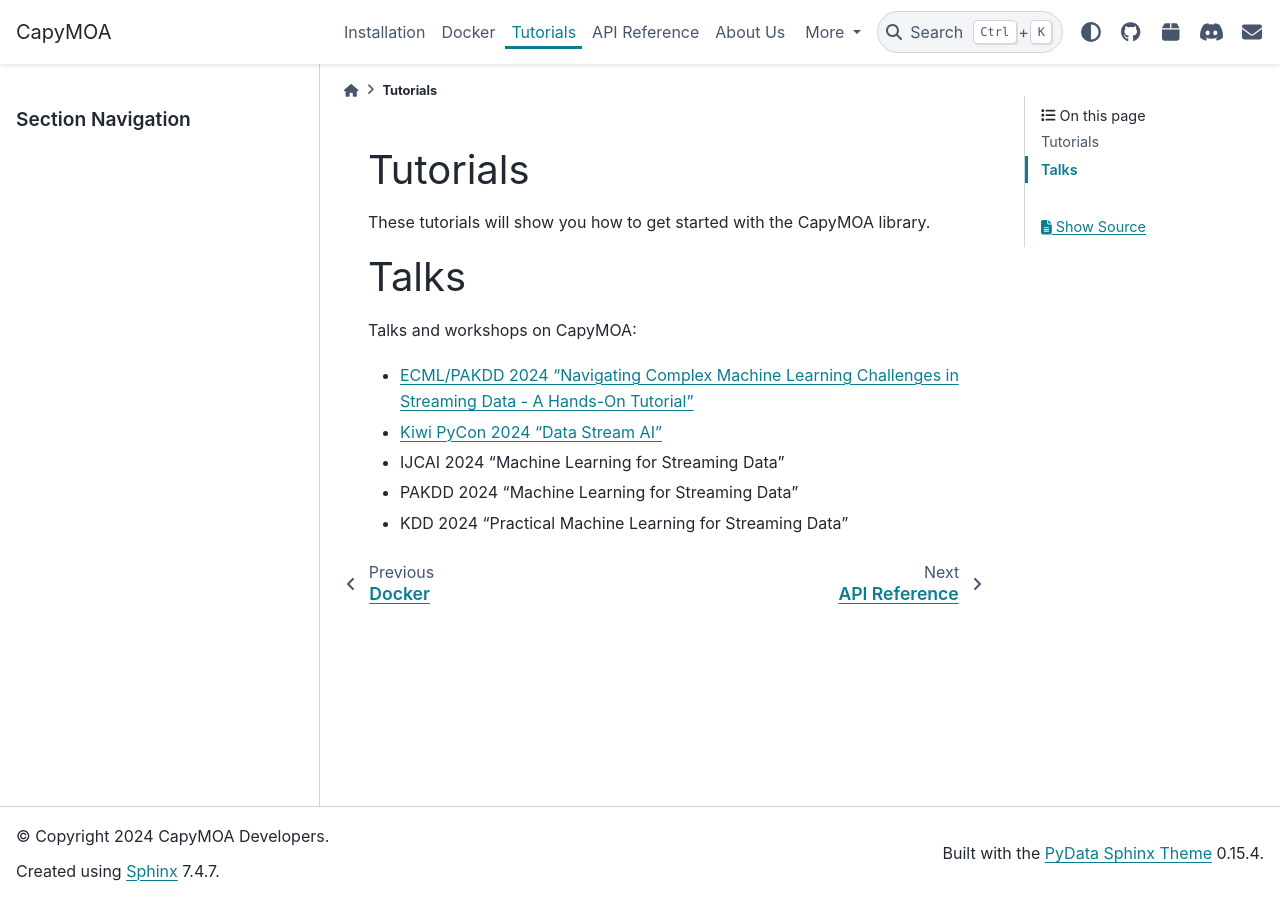
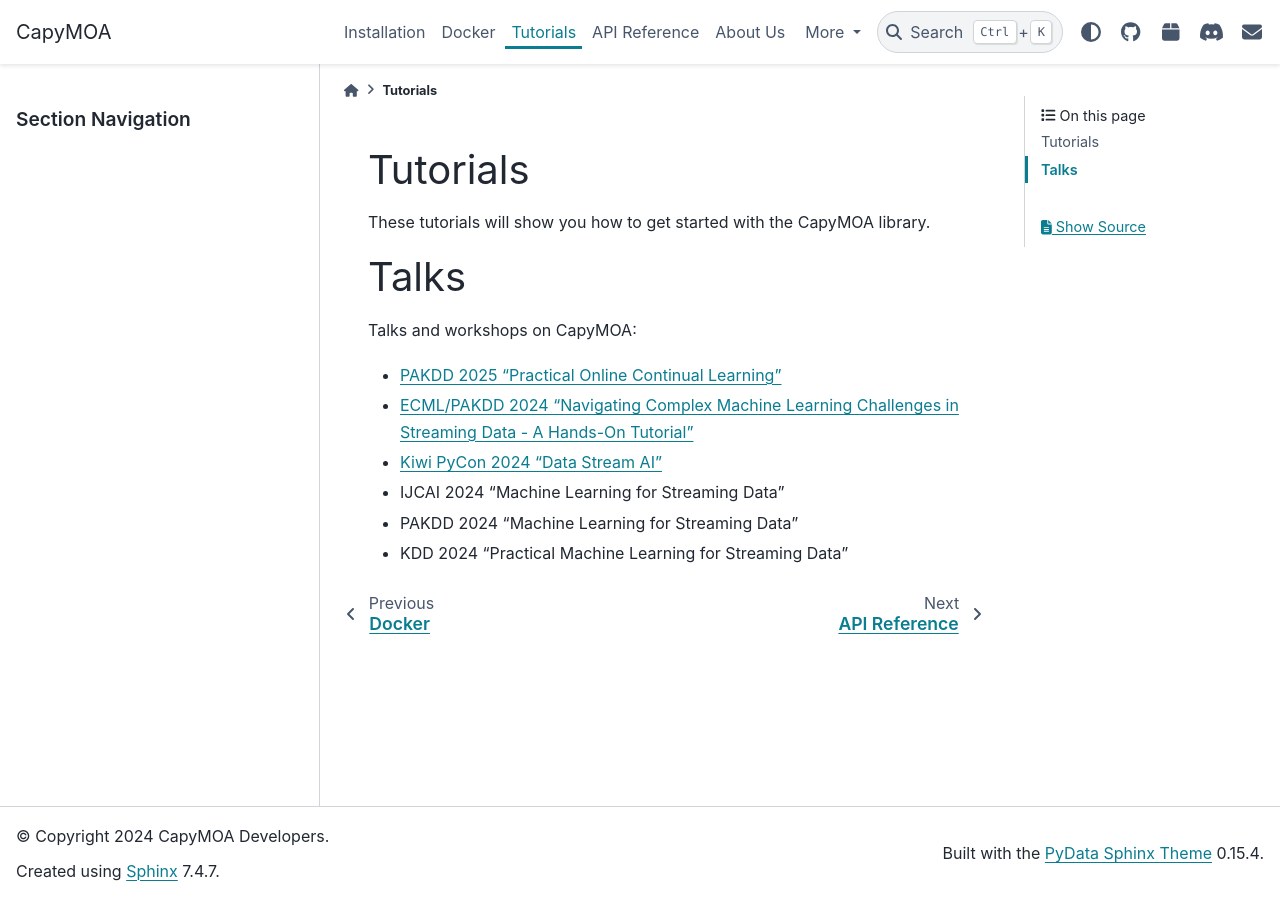
Before and after one commit to adaptive-machine-learning/CapyMOA, a Sphinx documentation site: the page built from docs/tutorials.rst, in a window 1280 px wide. Built offline with Sphinx 7.4.7 and the PyData theme 0.15.4, drawn with Linux system fonts in a browser that asks for light colours; pages that are not in the unit, such as notebooks, are missing from menus.

Commit message:
docs(tutorials): add PAKDD to tutorials

```diff
--- a/docs/tutorials.rst
+++ b/docs/tutorials.rst
@@ -37,6 +37,7 @@
 
 Talks and workshops on CapyMOA:
 
+* `PAKDD 2025 "Practical Online Continual Learning" <https://github.com/adaptive-machine-learning/PAKDD2025>`_
 * `ECML/PAKDD 2024 "Navigating Complex Machine Learning Challenges in Streaming Data - A Hands-On Tutorial" <https://heymarco.github.io/ecml24-streamingchallenges/>`_
 * `Kiwi PyCon 2024 "Data Stream AI" <https://talks.kiwipycon.nz/kiwi-pycon-2024/talk/QCKFSS/>`_
 * IJCAI 2024 "Machine Learning for Streaming Data"
```
